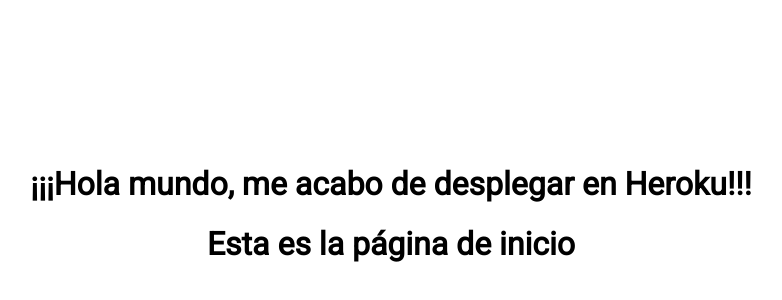
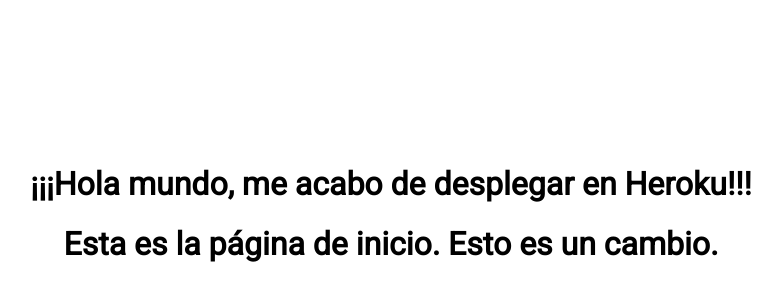
Before and after one commit to AngelesMB/heroku-my-first-deploy, a website: page public/index.html in a window 1280 px wide. Shown: the part 194-494 px from the top of the page, without its empty margins (249-1031 px from the left). Drawn offline with Linux system fonts and the light colour scheme.

Commit message:
Test html change

```diff
--- a/public/index.html
+++ b/public/index.html
@@ -10,7 +10,7 @@
   <body>
     <main>
       <h1>¡¡¡Hola mundo, me acabo de desplegar en Heroku!!!</h1>
-      <h1>Esta es la página de inicio</h1>
+      <h1>Esta es la página de inicio. Esto es un cambio.</h1>
     </main>
   </body>
 </html>
```
